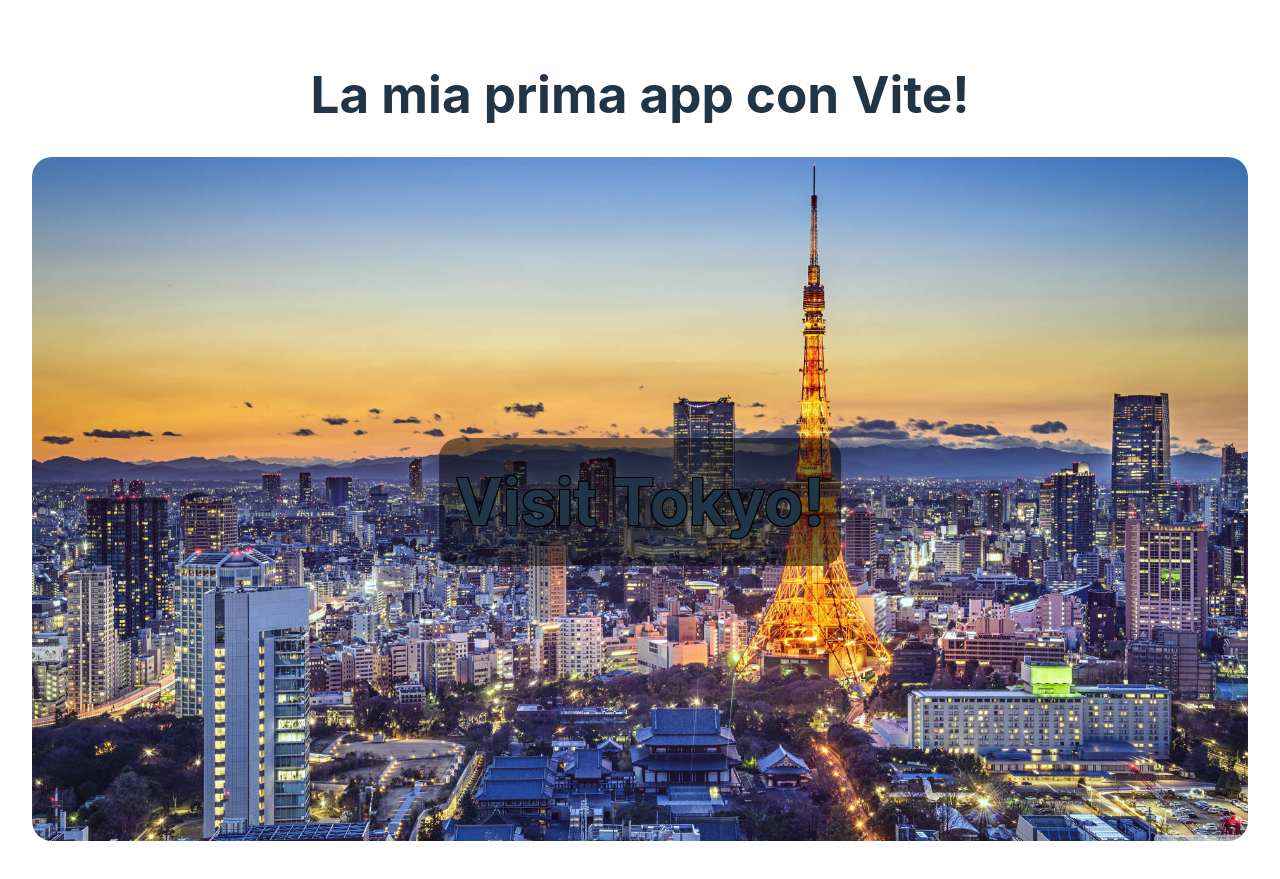
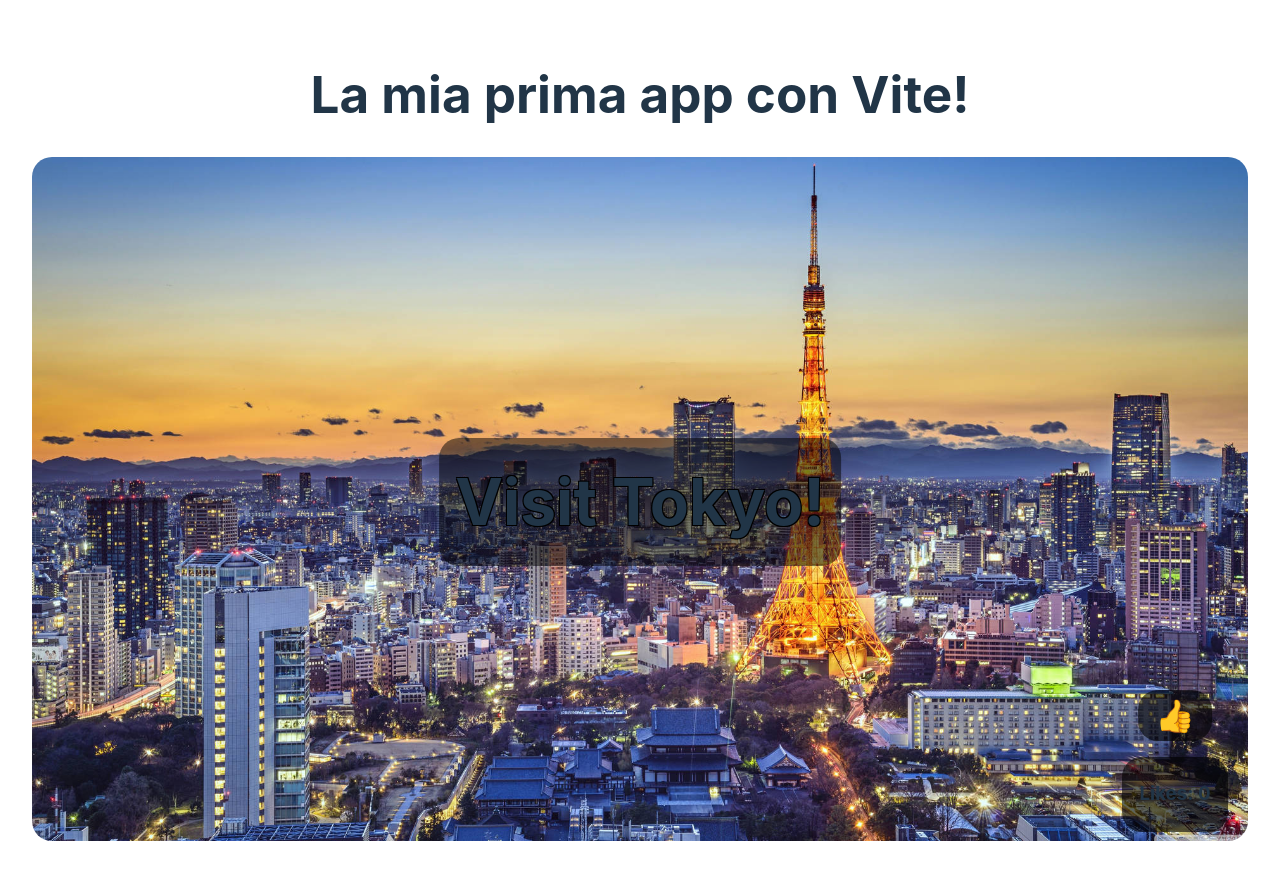
Before and after one commit to vito-pizzulli/vite-hello-world, a Vue app: page / in a window 1280 px wide. Built offline with nearby package versions, Linux system fonts and the light colour scheme.

Commit message:
added like counter to jumbotron

```diff
--- a/src/components/AppHero.vue
+++ b/src/components/AppHero.vue
@@ -2,11 +2,28 @@
     <div class="jumbotron">
         <img class="jumbotron-image" src="../../public/tokyo.jpg" alt="Tokyo Landscape">
         <h2>Visit Tokyo!</h2>
+        <div class="likes">
+            <button class="like-button" @click="likeIncrement()">👍</button>
+            <div class="like-count">
+                <h3>Likes: {{ likes }}</h3>
+            </div>
+        </div>
     </div>
 </template>
 
 <script>
-
+    export default {
+        data() {
+            return {
+                likes: 0
+            }
+        },
+        methods: {
+            likeIncrement() {
+                this.likes++
+            }
+        }
+    }
 </script>
 
 <style scoped>
@@ -32,4 +49,23 @@
         background-color: rgba(0, 0, 0, 0.5);
         border-radius: 20px;
     }
+
+    div.jumbotron > div.likes {
+        position: absolute;
+        right: 1%;
+        bottom: 1%;
+        width: 10%;
+    }
+
+    div.jumbotron > div.likes > div.like-count,
+    div.jumbotron > div.likes > button.like-button {
+        background-color: rgba(0, 0, 0, 0.6);
+        border-radius: 20px;
+        margin: .5rem;
+        padding: .3rem 1rem;
+    }
+
+    div.jumbotron > div.likes > button.like-button {
+        font-size: 2rem;
+    }
 </style>
```
